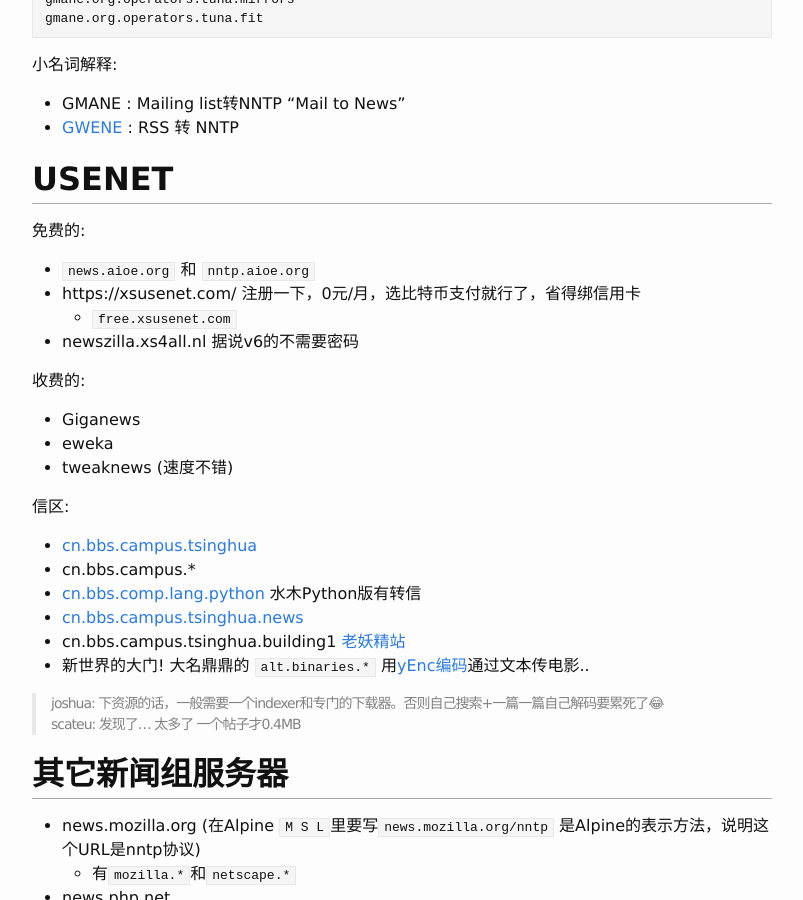
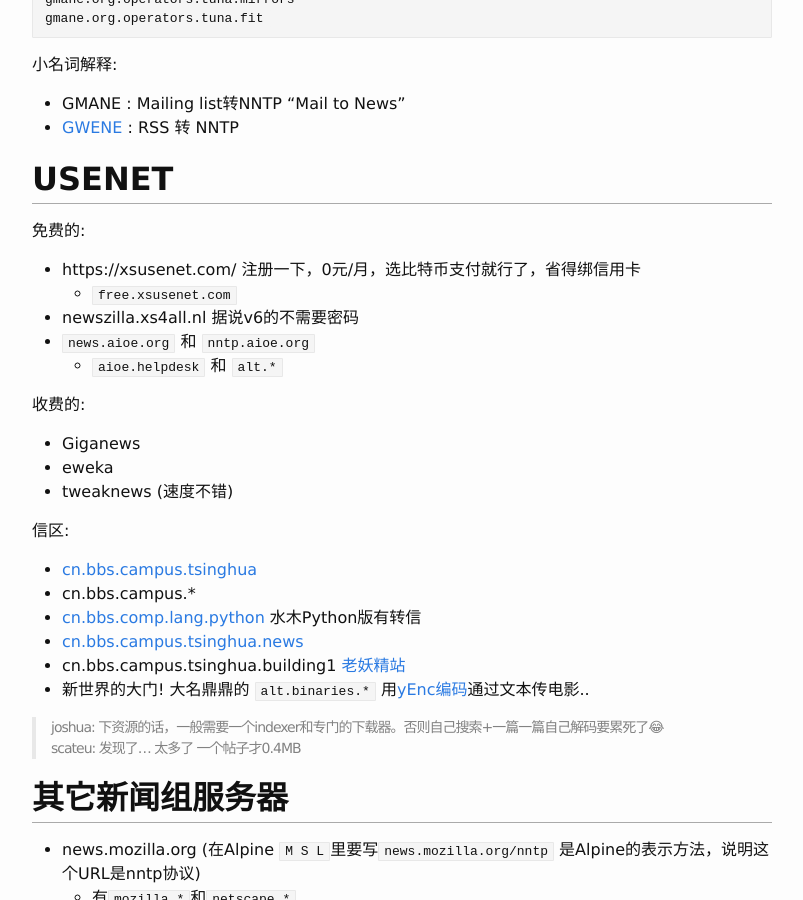
Before and after one commit to scateu/scateu.github.io, a Jekyll site: the page built from _posts/2018-01-05-nntp.md, in a window 1280 px wide and 900 px high, scrolled down 1046 px. Shown: the whole window, without its empty margins (238-1041 px from the left). Built offline with Jekyll 4.4.1, drawn with Linux system fonts in a browser that asks for light colours; nearby versions of some CDN libraries; comment, search, counter and statistics services are not loaded.

Commit message:
Sat Jan  6 11:07:56 CST 2018

```diff
--- a/_posts/2018-01-05-nntp.md
+++ b/_posts/2018-01-05-nntp.md
@@ -59,10 +59,11 @@
 
 免费的:
 
- - `news.aioe.org` 和 `nntp.aioe.org`
  - https://xsusenet.com/ 注册一下，0元/月，选比特币支付就行了，省得绑信用卡
    - `free.xsusenet.com`
  - newszilla.xs4all.nl  据说v6的不需要密码
+ - `news.aioe.org` 和 `nntp.aioe.org`
+   - `aioe.helpdesk` 和 `alt.*`
 
 收费的:
 
```
